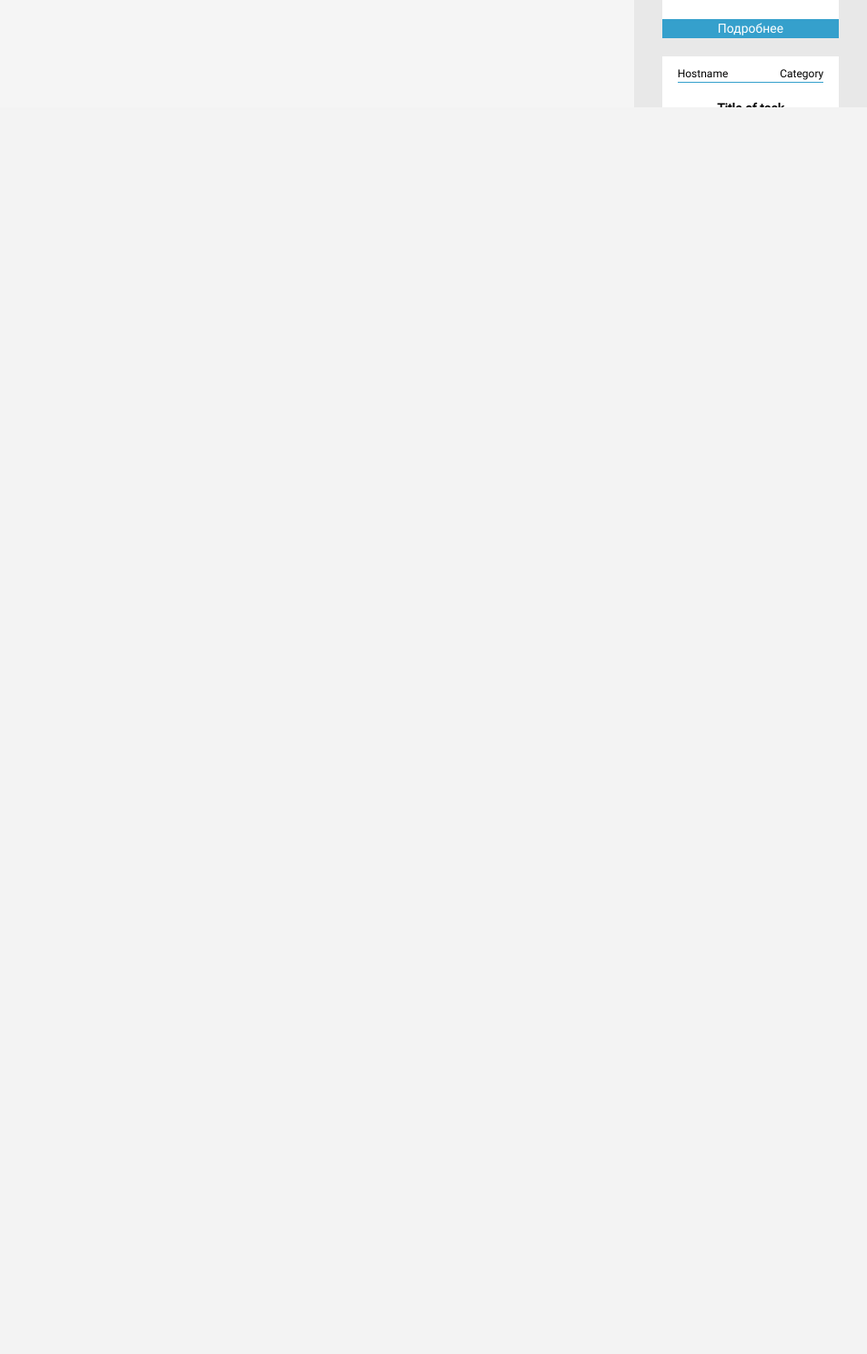
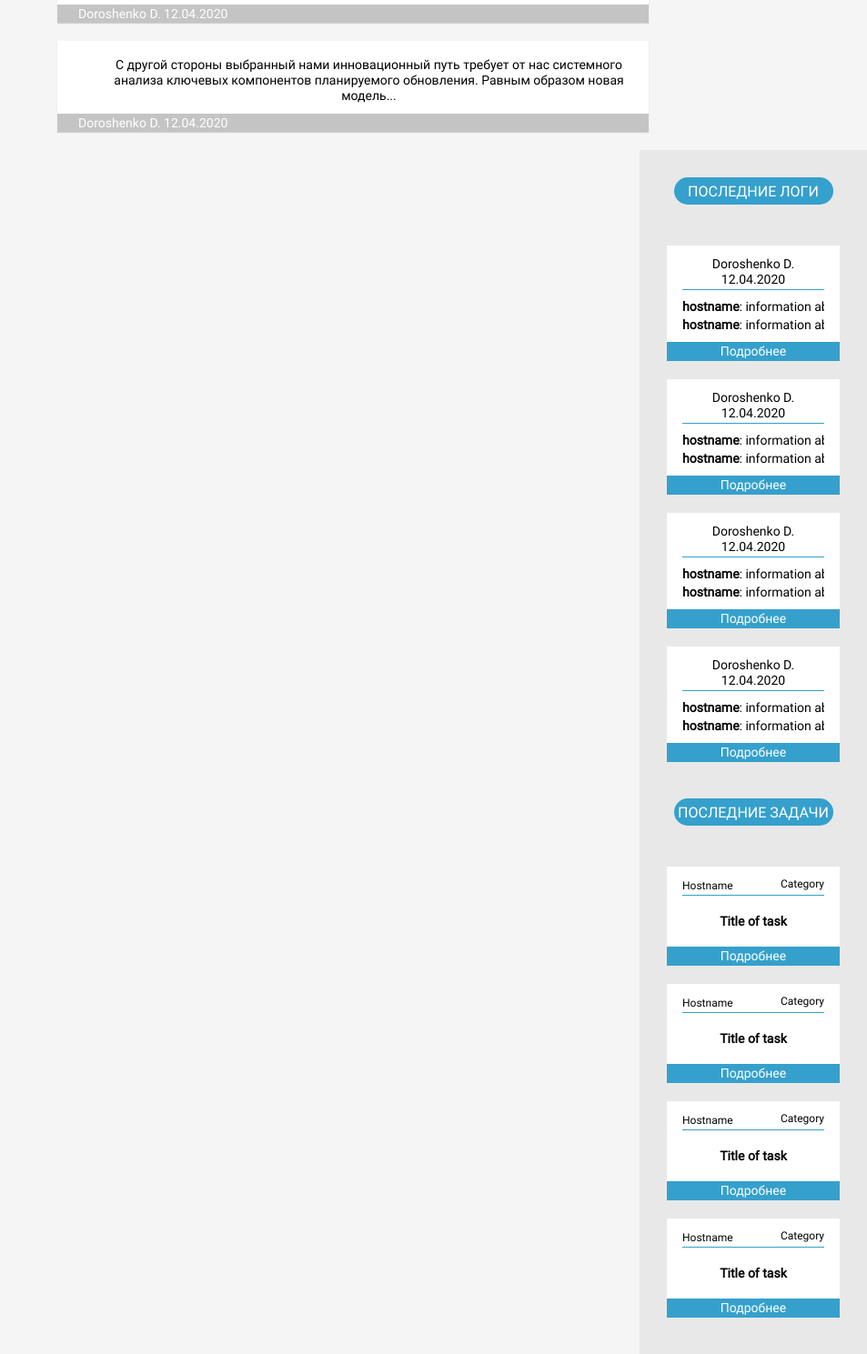
Before and after one commit to doroshenko-online/clt, a Django app: page / in a window 1280 px wide. Shown: the part 842-2331 px from the top of the page at 91% size, without its empty margins (327-1280 px from the left). Before the commit the page ends 960 px from the top, so only its background shows below. Run offline with Django 3.2, Linux system fonts and the light colour scheme.

Commit message:
main + sidebar + footer

```diff
--- a/clevrt/static/clt/css/style.css
+++ b/clevrt/static/clt/css/style.css
@@ -422,6 +422,8 @@
 }
 
 body {
+    display: flex;
+    flex-wrap: wrap;
     font-family: Roboto;
     font-style: normal;
     font-weight: normal;
@@ -623,17 +593,17 @@
 .main-wrapper {
     display: flex;
     flex-wrap: wrap;
-    margin-top: 14px;
-    width: 78%;
-    max-width: 1497px;
+    width: 100%;
+    height: 100%;
+    min-height: 810px;
     margin-left: 30px;
     min-height: 650px;
-    padding-bottom: 20px;
     float: left;
 }
 
 .last-active {
     position: relative;
+    margin-top: 14px;
     width: 242px;
     top: 0;
     left: 0;
@@ -798,21 +769,18 @@
 
 /* sidebar style start */
 
+
+
 .sidebar__wrapper {
-    position: absolute;
-    top: 0;
-    right: 0;
-    width: 0px;
-    max-height: 900px;
-    overflow-y: scroll;
+    display: flex;
+    flex-wrap: wrap;
+    align-items: center;
+    float: right;
+    margin-left: auto;
+    width: 20%;
     z-index: 3;
     background-color: #E8E8E8;
     transition: 0.3s all;
-}
-
-.sd-active{
-    transition: 0.3s all;
-    width: 20%;
 }
 
 .last-logs__title {
--- a/clevrt/templates/base_generic.html
+++ b/clevrt/templates/base_generic.html
@@ -10,13 +10,13 @@
     <link rel="stylesheet" href="{% static 'clt/css/style.css' %}">
     <link rel="shortcut icon" type="image/png" href="{% static 'clt/img/png/logo-fav.png' %}" />
 </head>
+{% include "header.html" %}
+{% block header %}{% endblock %}
 <body>
-    {% include "header.html" %}
-    {% block header %}{% endblock %}
     {% block content %}{% endblock %}
-    {% include "sidebar.html" %}
-    {% block sidebar %}{% endblock %}
-    {% include "footer.html" %}
-    {% block footer %}{% endblock %}
+    {% include 'settings-panel.html' %}
+    {% block settings %}{% endblock %}
 </body>
+{% include "footer.html" %}
+{% block footer %}{% endblock %}
 </html>
--- a/clevrt/templates/footer.html
+++ b/clevrt/templates/footer.html
@@ -1,15 +1,13 @@
 {% load static %}
 {% block footer %}
 
-    <footer>
-        <div class="footer__wrapper">
+    <footer class="footer__wrapper">
             <div class="footer-content">
                 <p class="footer-info">© 2020–2020, Cleverty</p>
                 <div class="footer-logo">
                     <img src="{% static 'clt/img/svg/footer-logo.svg' %}" alt="Cleverty" class="footer-logo__thumb" />
                 </div>
             </div>
-        </div>
     </footer>
 
 {% endblock %}
--- a/clevrt/templates/header.html
+++ b/clevrt/templates/header.html
@@ -1,4 +1,5 @@
 {% load static %}
+
 {% block header %}
 <header class="header">
     <div class="header__wrapper">
@@ -26,9 +27,6 @@
         <div class="setting-btn">
             <img src="{% static 'clt/img/png/settings.png' %}" alt="Настройки" class="setting__thumb" />
         </div>
-        <div class="sidebar-btn sidebar-active">
-            <img src="{% static 'clt/img/svg/sidebar-btn.svg' %}" alt="Настройки" class="sidebar__thumb" />
-        </div>
     </div>
 
 </header>
--- a/clevrt/templates/index.html
+++ b/clevrt/templates/index.html
@@ -1,6 +1,6 @@
+{% extends "base_generic.html" %}
 {% load static %}
 {% block title %}<title>Главная</title>{% endblock %}
-{% include "base_generic.html" %}
 {% block content %}
     <main class="main-wrapper">
         <div class="last-active">
@@ -60,7 +60,95 @@
                         </div>
                     </div>
                 </li>
+                <li>
+                    <div class="reminder">
+                        <div class="reminder-pick read"><img src="{% static 'clt/img/svg/notifier.svg' %}" /></div>
+                        <div class="reminder-text">
+                            <p>
+                                С другой стороны выбранный нами инновационный путь требует от нас системного анализа ключевых компонентов планируемого обновления.
+
+                                Равным образом новая модель...
+                            </p>
+                        </div>
+                        <div class="reminder-info">
+                            <p>
+                                Doroshenko D. 12.04.2020
+                            </p>
+                        </div>
+                    </div>
+                </li>
+                <li>
+                    <div class="reminder">
+                        <div class="reminder-pick read"><img src="{% static 'clt/img/svg/notifier.svg' %}" /></div>
+                        <div class="reminder-text">
+                            <p>
+                                С другой стороны выбранный нами инновационный путь требует от нас системного анализа ключевых компонентов планируемого обновления.
+
+                                Равным образом новая модель...
+                            </p>
+                        </div>
+                        <div class="reminder-info">
+                            <p>
+                                Doroshenko D. 12.04.2020
+                            </p>
+                        </div>
+                    </div>
+                </li>
+                <li>
+                    <div class="reminder">
+                        <div class="reminder-pick read"><img src="{% static 'clt/img/svg/notifier.svg' %}" /></div>
+                        <div class="reminder-text">
+                            <p>
+                                С другой стороны выбранный нами инновационный путь требует от нас системного анализа ключевых компонентов планируемого обновления.
+
+                                Равным образом новая модель...
+                            </p>
+                        </div>
+                        <div class="reminder-info">
+                            <p>
+                                Doroshenko D. 12.04.2020
+                            </p>
+                        </div>
+                    </div>
+                </li>
+                <li>
+                    <div class="reminder">
+                        <div class="reminder-pick read"><img src="{% static 'clt/img/svg/notifier.svg' %}" /></div>
+                        <div class="reminder-text">
+                            <p>
+                                С другой стороны выбранный нами инновационный путь требует от нас системного анализа ключевых компонентов планируемого обновления.
+
+                                Равным образом новая модель...
+                            </p>
+                        </div>
+                        <div class="reminder-info">
+                            <p>
+                                Doroshenko D. 12.04.2020
+                            </p>
+                        </div>
+                    </div>
+                </li>
+                <li>
+                    <div class="reminder">
+                        <div class="reminder-pick read"><img src="{% static 'clt/img/svg/notifier.svg' %}" /></div>
+                        <div class="reminder-text">
+                            <p>
+                                С другой стороны выбранный нами инновационный путь требует от нас системного анализа ключевых компонентов планируемого обновления.
+
+                                Равным образом новая модель...
+                            </p>
+                        </div>
+                        <div class="reminder-info">
+                            <p>
+                                Doroshenko D. 12.04.2020
+                            </p>
+                        </div>
+                    </div>
+                </li>
             </ul>
         </div>
+        {% block sidebar %}
+            {% include "sidebar.html" %}
+        {% endblock %}
     </main>
 {% endblock %}
--- /dev/null
+++ b/clevrt/templates/settings-panel.html
@@ -0,0 +1,5 @@
+{% block settings %}
+
+
+
+{% endblock %}
--- a/clevrt/templates/sidebar.html
+++ b/clevrt/templates/sidebar.html
@@ -1,8 +1,7 @@
 {% load static %}
 {% block sidebar %}
 
-    <aside>
-        <div class="sidebar__wrapper sd-active">
+    <div class="sidebar__wrapper">
             <div class="last-logs__title">
                 <h2>Последние Логи</h2>
             </div>
@@ -130,7 +129,6 @@
                     </li>
                 </ul>
             </div>
-        </div>
-    </aside>
+    </div>
 
 {% endblock %}
```
Also changed, not shown: other parts of clevrt/static/clt/css/style.css (+36 -36 lines), clevrt/clt/static/clt/css/style.css (+50 -51 lines). Lines whose indentation alone changed are shown as unchanged.
